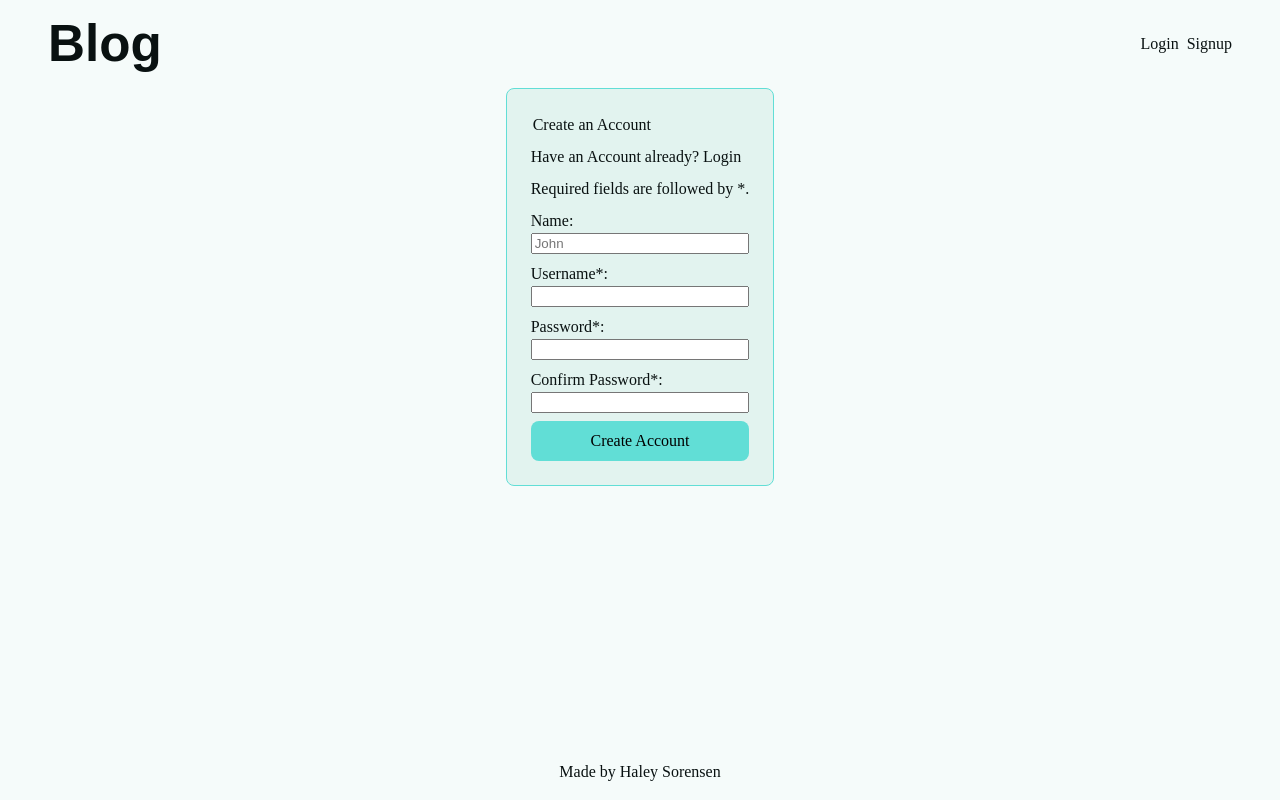
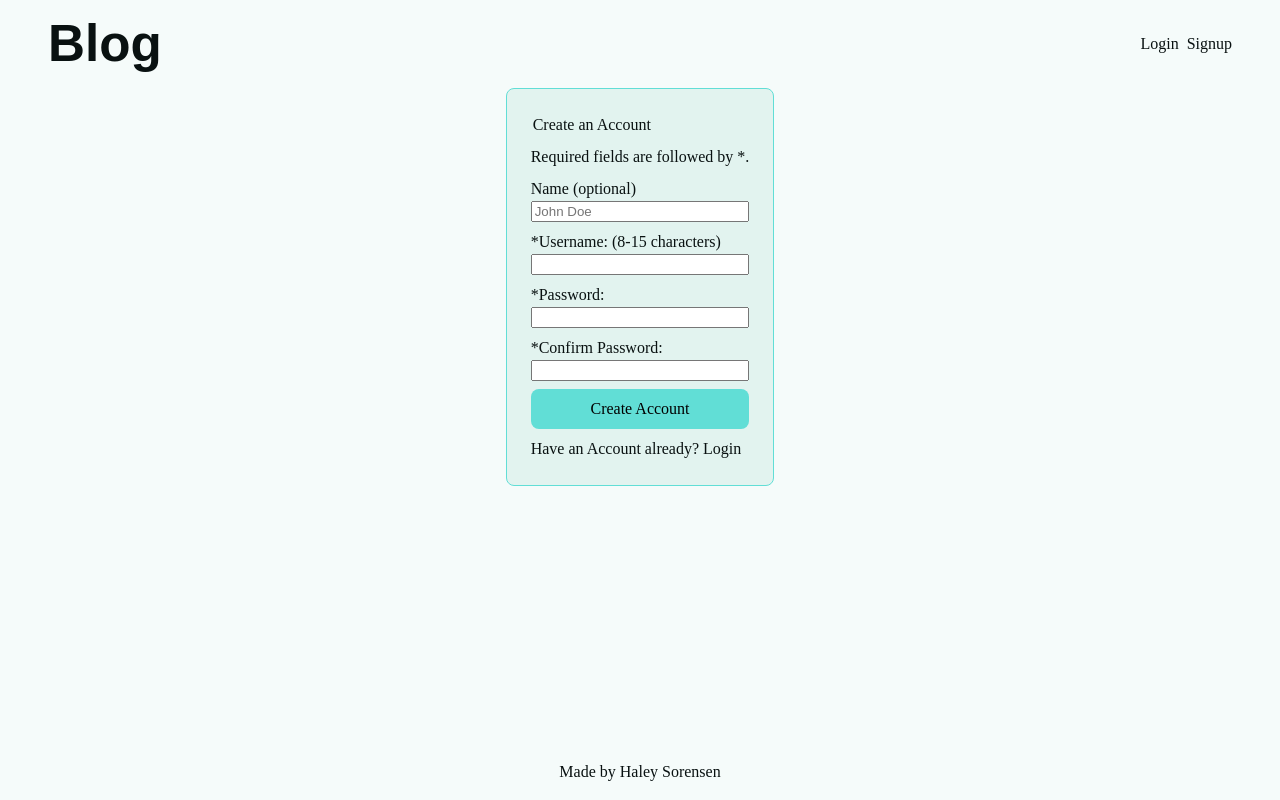
Before and after one commit to Hsoren31/blog-api, a React (Vite) app in the folder author/: page /signup in a window 1280 px wide. Built offline with nearby package versions, Linux system fonts and the light colour scheme.

Commit message:
FEAT: add more instructions for requirements

```diff
--- a/author/src/pages/Signup.jsx
+++ b/author/src/pages/Signup.jsx
@@ -13,6 +13,7 @@ export default function Signup() {
     password: "",
     confirmPassword: "",
   });
+  const [passwordInstructions, setPasswordInstructions] = useState(false);
 
   const handleChange = (e) => {
     const { name, value } = e.target;
@@ -36,14 +37,16 @@ export default function Signup() {
     }
   };
 
+  const togglePasswordInstructions = () => {
+    setPasswordInstructions(!passwordInstructions);
+  };
+
   return (
     <>
       {loading && <p>Loading...</p>}
       <form onSubmit={submitUser}>
         <legend>Create an Account</legend>
-        <p>
-          Have an Account already? <Link to="/login">Login</Link>
-        </p>
+
         <>
           {error &&
             (Array.isArray(error) ? (
@@ -56,19 +59,19 @@ export default function Signup() {
           Required fields are followed by <span aria-label="required">*</span>.
         </p>
         <div>
-          <label htmlFor="name">Name: </label>
+          <label htmlFor="name">Name (optional) </label>
           <input
             type="text"
             name="name"
             id="name"
-            placeholder="John"
+            placeholder="John Doe"
             value={formData.name}
             onChange={handleChange}
           />
         </div>
         <div>
           <label htmlFor="username">
-            Username<span aria-label="required">*</span>:
+            <span aria-label="required">*</span>Username: (8-15 characters)
           </label>
           <input
             type="text"
@@ -83,7 +86,7 @@ export default function Signup() {
         </div>
         <div>
           <label htmlFor="password">
-            Password<span aria-label="required">*</span>:
+            <span aria-label="required">*</span>Password:
           </label>
           <input
             type="password"
@@ -94,11 +97,20 @@ export default function Signup() {
             required
             minLength="8"
             maxLength="25"
+            onFocus={togglePasswordInstructions}
+            onBlur={togglePasswordInstructions}
           />
+          {passwordInstructions && (
+            <ul>
+              <li>8-25 characters</li>
+              <li>One Uppercase letter</li>
+              <li>One Number</li>
+            </ul>
+          )}
         </div>
         <div>
           <label htmlFor="confirmPassword">
-            Confirm Password<span aria-label="required">*</span>:
+            <span aria-label="required">*</span>Confirm Password:
           </label>
           <input
             type="password"
@@ -112,6 +124,9 @@ export default function Signup() {
           />
         </div>
         <button type="submit">Create Account</button>
+        <p>
+          Have an Account already? <Link to="/login">Login</Link>
+        </p>
       </form>
     </>
   );
```
